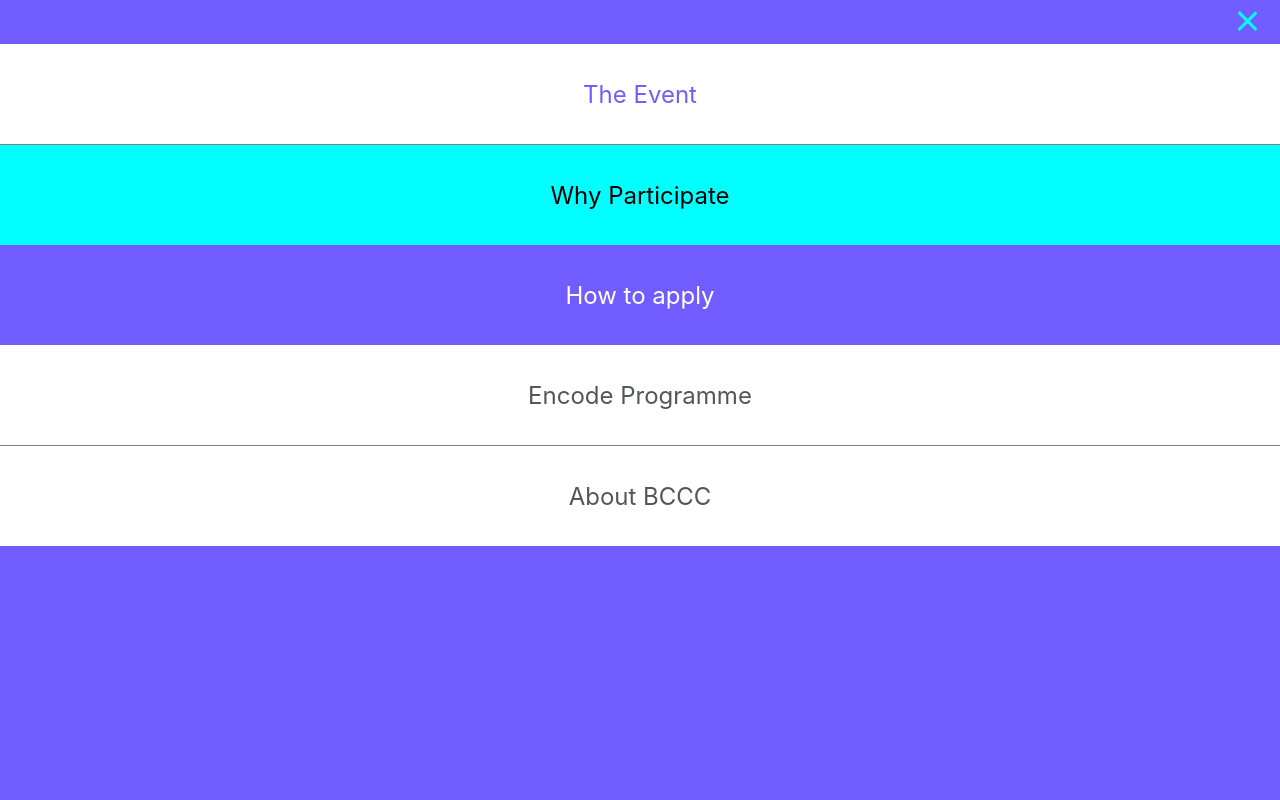
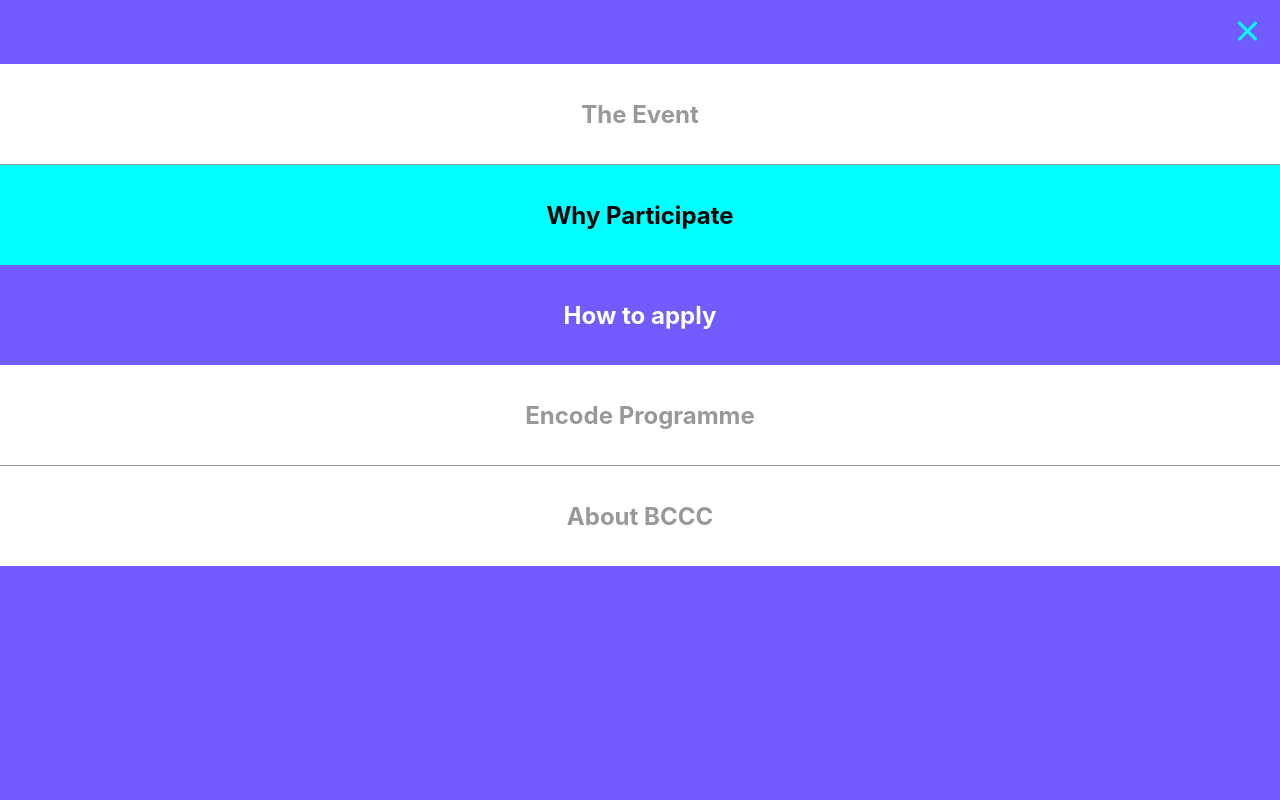
Before and after one commit to jcatalaamat/croatia-see-meets-uk, a React (Create React App) app: page / in a window 1280 px wide. Both pictures are taken after a click on the element 1247 px from the left and 22 px from the top of the page. Shown: the top 800 px of the page. Built offline with nearby package versions, Linux system fonts and the light colour scheme.

Commit message:
;burger styles

```diff
--- a/src/App.scss
+++ b/src/App.scss
@@ -209,7 +209,7 @@
 }
 
 .header-menu {
-  height: 50px;
+  height: 60px;
   display: flex;
   align-items: center;
   justify-content: center;
@@ -716,7 +716,7 @@
   //cursor: pointer;
   position: absolute;
   right: 20px;
-  top: 10px;
+  top: 20px;
   z-index: 9999;
   //background: #fff;
   //padding: 10px;
@@ -753,12 +753,13 @@
   display: block;
   text-align: center;
   padding: 0px;
+  font-weight: bold;
 
   &-one {
     text-align: center;
     background-color: white;
-    border-bottom: 1px solid grey;
-    color: #715dff;
+    border-bottom: 1px solid #999999;
+    color: #999999;
     :hover {
       background-color: #00ffff;
       color: #000000;
@@ -785,8 +786,8 @@
   &-four {
     text-align: center;
     background-color: white;
-    border-bottom: 1px solid grey;
-    color: #525659;
+    border-bottom: 1px solid #999999;
+    color: #999999;
     :hover {
       background-color: #00ffff;
       color: #000000;
@@ -795,7 +796,7 @@
   &-five {
     text-align: center;
     background-color: white;
-    color: #525659;
+    color: #999999;
 
     :hover {
       background-color: #00ffff;
@@ -805,7 +806,7 @@
 }
 .menu ul {
   position: relative;
-  top: 20px;
+  top: 40px;
   font-size: 24px;
   padding: 0px;
 }
```
